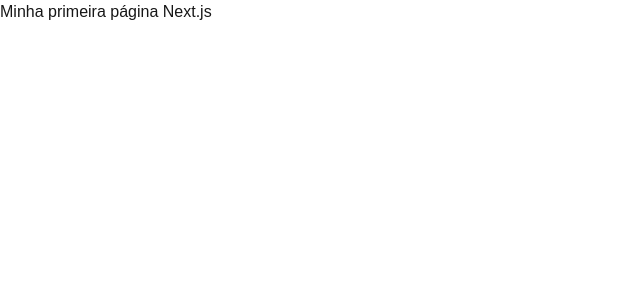
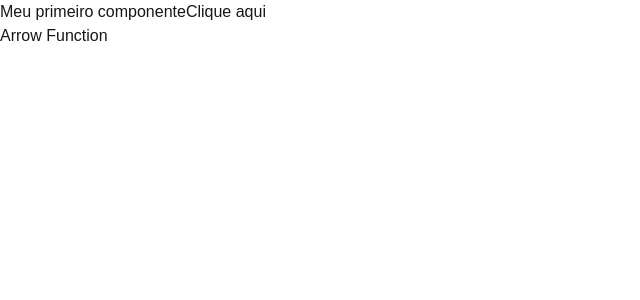
Before and after one commit to lcmlozano/imagemPecas, a Next.js app in the folder imagemPecasFront/: page / in a window 1280 px wide. Shown: the top 300 px of the page, without its empty margins (0-640 px from the left). Built offline with nearby package versions, Linux system fonts and the light colour scheme.

Commit message:
continuação da aula 10

```diff
--- a/imagemPecasFront/src/app/page.tsx
+++ b/imagemPecasFront/src/app/page.tsx
@@ -1,9 +1,10 @@
-import Image from "next/image";
+import { PrimeiroComponente, ArrowFunction } from '../components/PrimeiroComponente'
 
 export default function Home() {
   return (
-    <main>
-      Minha primeira página Next.js
-    </main>
+    <>
+      <PrimeiroComponente />
+      <ArrowFunction />
+    </>
   );
 }
--- /dev/null
+++ b/imagemPecasFront/src/components/PrimeiroComponente.tsx
@@ -0,0 +1,21 @@
+'use client'
+export function PrimeiroComponente() {
+
+  function handleClick() {
+    console.log("Cliquei no botão");
+  }
+
+  return (
+    <div>
+      Meu primeiro componente
+
+      <button onClick={handleClick}>Clique aqui</button>
+    </div>
+  );
+}
+
+export const ArrowFunction = () => {
+  return (
+    <h2>Arrow Function</h2>
+  )
+}
```
